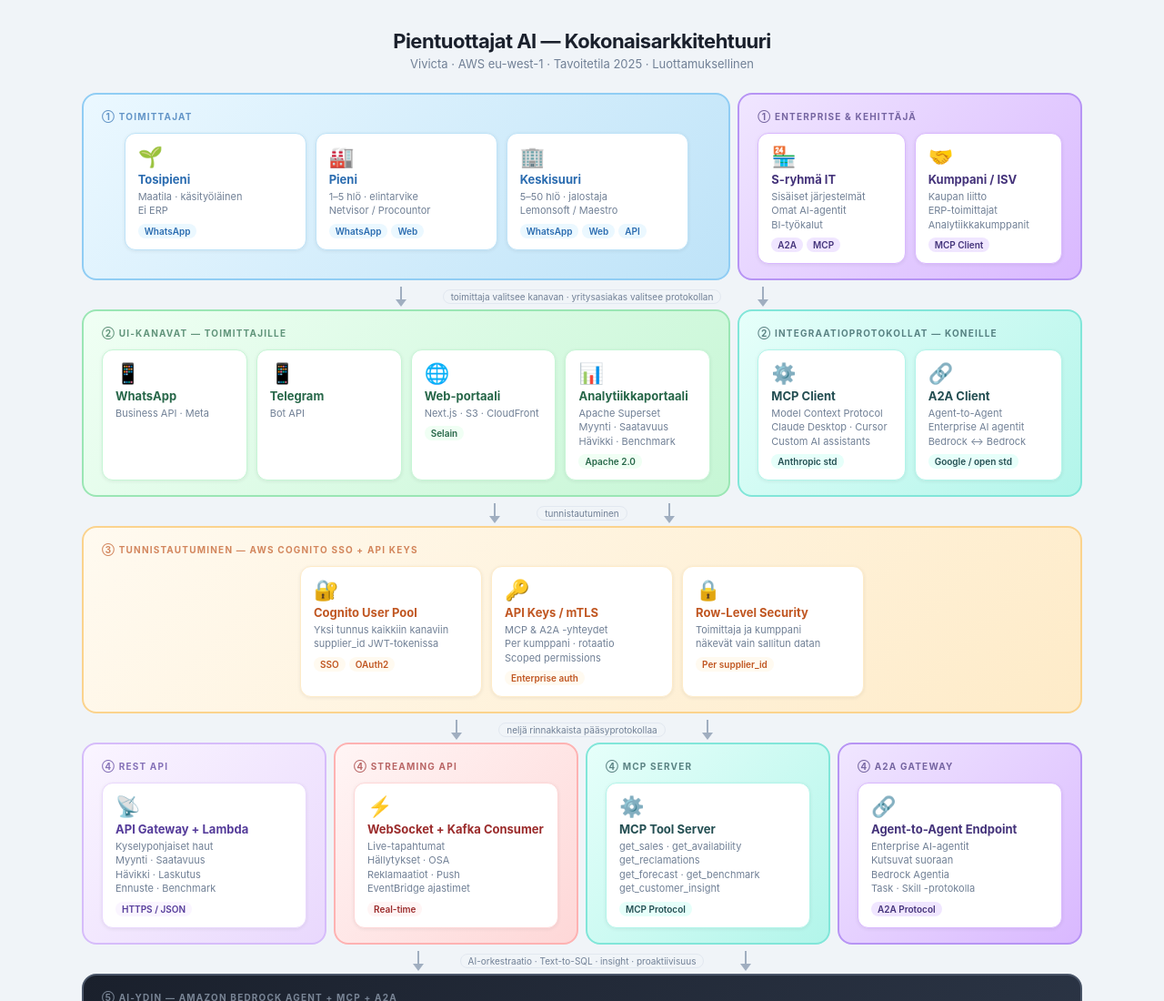
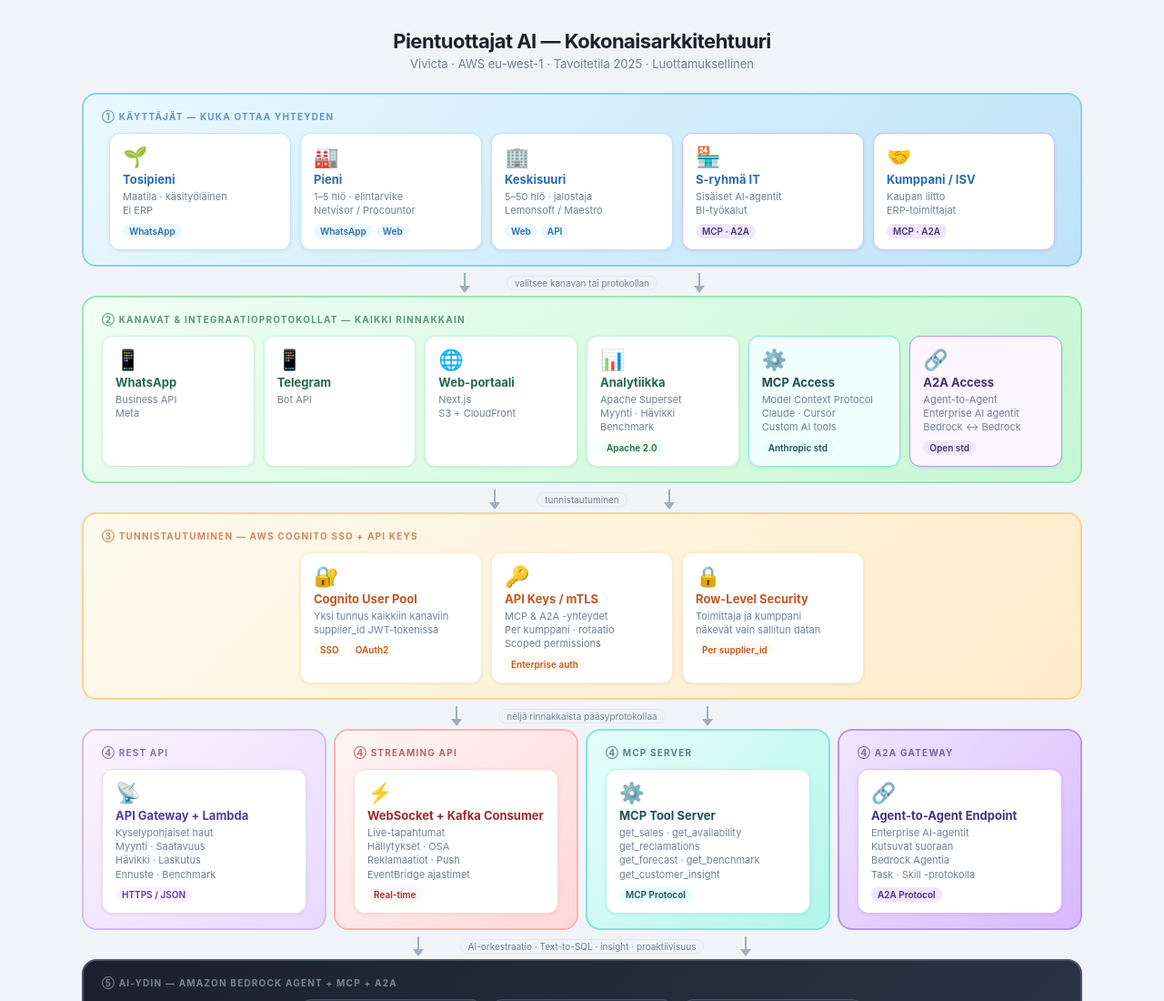
Before and after one commit to sivonsam/pientuottajat_AI, a plain HTML site: page docs/diagrams/architecture-visual.html in a window 1280 px wide. Shown: the top 1100 px of the page at 91% size. Drawn offline with Linux system fonts and the light colour scheme.

Commit message:
fix: flatten channels layer — MCP and A2A visible alongside WhatsApp/Web
Co-authored-by: Copilot <223556219+Copilot@users.noreply.github.com>

```diff
--- a/docs/diagrams/architecture-visual.html
+++ b/docs/diagrams/architecture-visual.html
@@ -254,12 +254,9 @@
 
 <div class="arch">
 
-  <!-- TOP ROW: Toimittajat + Enterprise -->
-  <div class="top-row">
-
-    <!-- 1a. TOIMITTAJAT -->
-    <div class="layer l1" style="flex:2">
-      <div class="layer-label">① Toimittajat</div>
+  <!-- TOP ROW: Toimittajat + Enterprise in ONE layer -->
+  <div class="layer l1">
+    <div class="layer-label">① Käyttäjät — kuka ottaa yhteyden</div>
     <div class="layer-cards">
       <div class="card">
         <div class="card-icon">🌱</div>
@@ -277,92 +274,68 @@
         <div class="card-icon">🏢</div>
         <div class="card-title">Keskisuuri</div>
         <div class="card-sub">5–50 hlö · jalostaja<br>Lemonsoft / Maestro</div>
-          <div class="card-tags"><span class="tag tag-blue">WhatsApp</span><span class="tag tag-blue">Web</span><span class="tag tag-blue">API</span></div>
+        <div class="card-tags"><span class="tag tag-blue">Web</span><span class="tag tag-blue">API</span></div>
+      </div>
+      <div class="card" style="border-color:#d9b8ff">
+        <div class="card-icon">🏪</div>
+        <div class="card-title">S-ryhmä IT</div>
+        <div class="card-sub">Sisäiset AI-agentit<br>BI-työkalut</div>
+        <div class="card-tags"><span class="tag tag-violet">MCP · A2A</span></div>
+      </div>
+      <div class="card" style="border-color:#d9b8ff">
+        <div class="card-icon">🤝</div>
+        <div class="card-title">Kumppani / ISV</div>
+        <div class="card-sub">Kaupan liitto<br>ERP-toimittajat</div>
+        <div class="card-tags"><span class="tag tag-violet">MCP · A2A</span></div>
       </div>
     </div>
-    </div>
-
-    <!-- 1b. ENTERPRISE / DEVELOPER -->
-    <div class="layer l-ent" style="flex:1">
-      <div class="layer-label">① Enterprise &amp; Kehittäjä</div>
-      <div class="layer-cards">
-        <div class="card">
-          <div class="card-icon">🏪</div>
-          <div class="card-title">S-ryhmä IT</div>
-          <div class="card-sub">Sisäiset järjestelmät<br>Omat AI-agentit<br>BI-työkalut</div>
-          <div class="card-tags"><span class="tag tag-violet">A2A</span><span class="tag tag-violet">MCP</span></div>
-        </div>
-        <div class="card">
-          <div class="card-icon">🤝</div>
-          <div class="card-title">Kumppani / ISV</div>
-          <div class="card-sub">Kaupan liitto<br>ERP-toimittajat<br>Analytiikkakumppanit</div>
-          <div class="card-tags"><span class="tag tag-violet">MCP Client</span></div>
-        </div>
-      </div>
-    </div>
-
   </div>
 
   <!-- Arrow -->
   <div class="arrow">
     <div class="arrow-line"><div class="shaft"></div><div class="head"></div></div>
-    <div class="arrow-label">toimittaja valitsee kanavan · yritysasiakas valitsee protokollan</div>
+    <div class="arrow-label">valitsee kanavan tai protokollan</div>
     <div class="arrow-line"><div class="shaft"></div><div class="head"></div></div>
   </div>
 
-  <!-- 2. KANAVAT + INTEGRAATIOPROTOKOLLAT -->
-  <div class="top-row">
-
-    <!-- 2a. UI-kanavat -->
-    <div class="layer l2" style="flex:2">
-      <div class="layer-label">② UI-kanavat — toimittajille</div>
+  <!-- 2. ALL CHANNELS IN ONE ROW -->
+  <div class="layer l2">
+    <div class="layer-label">② Kanavat &amp; Integraatioprotokollat — kaikki rinnakkain</div>
     <div class="layer-cards">
       <div class="card">
         <div class="card-icon">📱</div>
         <div class="card-title">WhatsApp</div>
-          <div class="card-sub">Business API · Meta</div>
-          <div class="card-tags"></div>
+        <div class="card-sub">Business API<br>Meta</div>
       </div>
       <div class="card">
         <div class="card-icon">📱</div>
         <div class="card-title">Telegram</div>
         <div class="card-sub">Bot API</div>
-          <div class="card-tags"></div>
       </div>
       <div class="card">
         <div class="card-icon">🌐</div>
         <div class="card-title">Web-portaali</div>
-          <div class="card-sub">Next.js · S3 · CloudFront</div>
-          <div class="card-tags"><span class="tag tag-green">Selain</span></div>
+        <div class="card-sub">Next.js<br>S3 + CloudFront</div>
       </div>
       <div class="card">
         <div class="card-icon">📊</div>
-          <div class="card-title">Analytiikkaportaali</div>
-          <div class="card-sub">Apache Superset<br>Myynti · Saatavuus<br>Hävikki · Benchmark</div>
+        <div class="card-title">Analytiikka</div>
+        <div class="card-sub">Apache Superset<br>Myynti · Hävikki<br>Benchmark</div>
         <div class="card-tags"><span class="tag tag-green">Apache 2.0</span></div>
       </div>
+      <div class="card" style="border-color:#81e6d9; background:#f0fffe">
+        <div class="card-icon">⚙️</div>
+        <div class="card-title" style="color:#234e52">MCP Access</div>
+        <div class="card-sub">Model Context Protocol<br>Claude · Cursor<br>Custom AI tools</div>
+        <div class="card-tags"><span class="tag tag-teal">Anthropic std</span></div>
+      </div>
+      <div class="card" style="border-color:#b794f4; background:#faf5ff">
+        <div class="card-icon">🔗</div>
+        <div class="card-title" style="color:#44337a">A2A Access</div>
+        <div class="card-sub">Agent-to-Agent<br>Enterprise AI agentit<br>Bedrock ↔ Bedrock</div>
+        <div class="card-tags"><span class="tag tag-violet">Open std</span></div>
       </div>
     </div>
-
-    <!-- 2b. Integraatioprotokollat -->
-    <div class="layer l-mcp" style="flex:1">
-      <div class="layer-label">② Integraatioprotokollat — koneille</div>
-      <div class="layer-cards">
-        <div class="card">
-          <div class="card-icon">⚙️</div>
-          <div class="card-title">MCP Client</div>
-          <div class="card-sub">Model Context Protocol<br>Claude Desktop · Cursor<br>Custom AI assistants</div>
-          <div class="card-tags"><span class="tag tag-teal">Anthropic std</span></div>
-        </div>
-        <div class="card">
-          <div class="card-icon">🔗</div>
-          <div class="card-title">A2A Client</div>
-          <div class="card-sub">Agent-to-Agent<br>Enterprise AI agentit<br>Bedrock ↔ Bedrock</div>
-          <div class="card-tags"><span class="tag tag-teal">Google / open std</span></div>
-        </div>
-      </div>
-    </div>
-
   </div>
 
   <!-- Arrow -->
```
Lines whose indentation alone changed are shown as unchanged.
